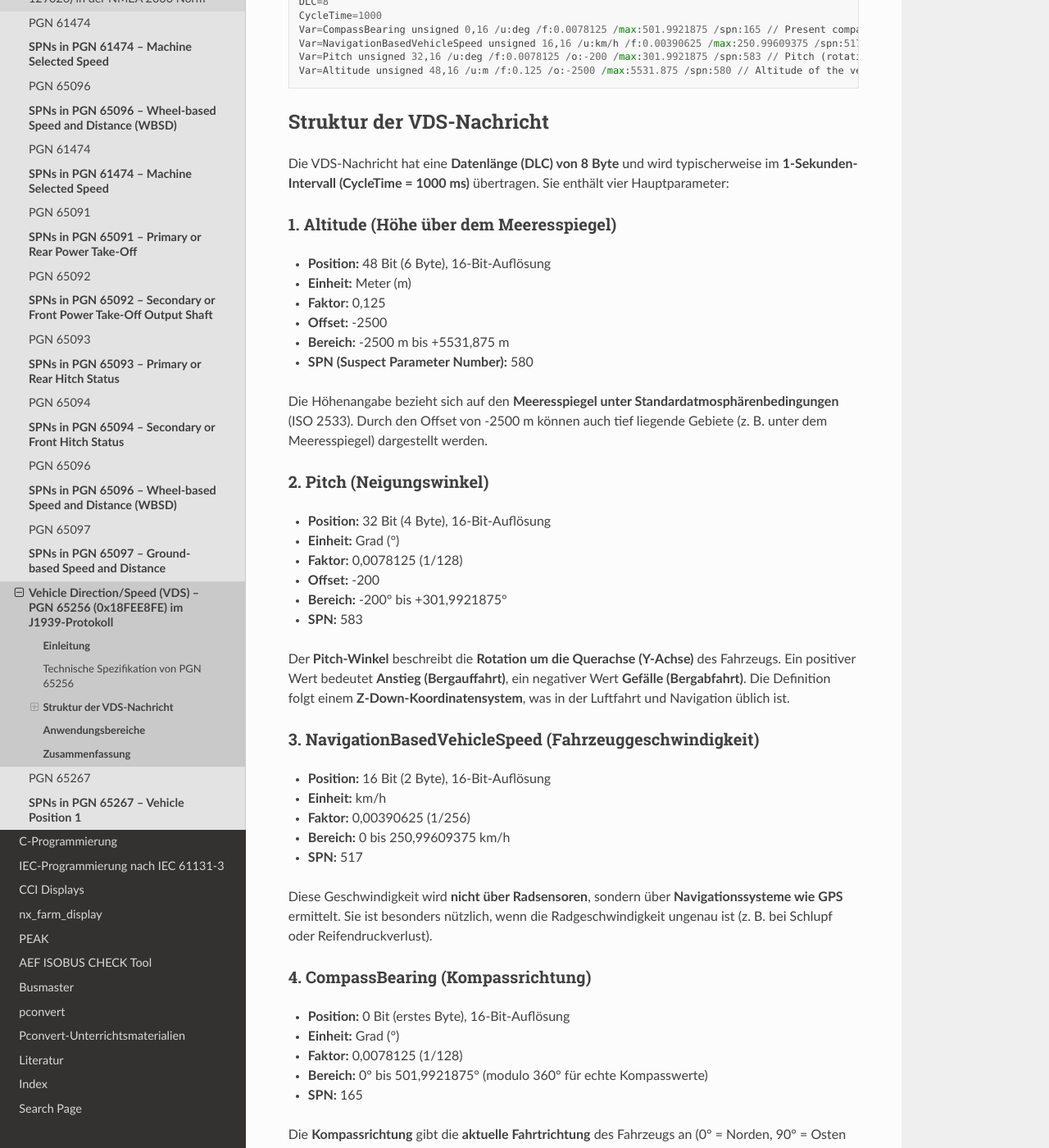
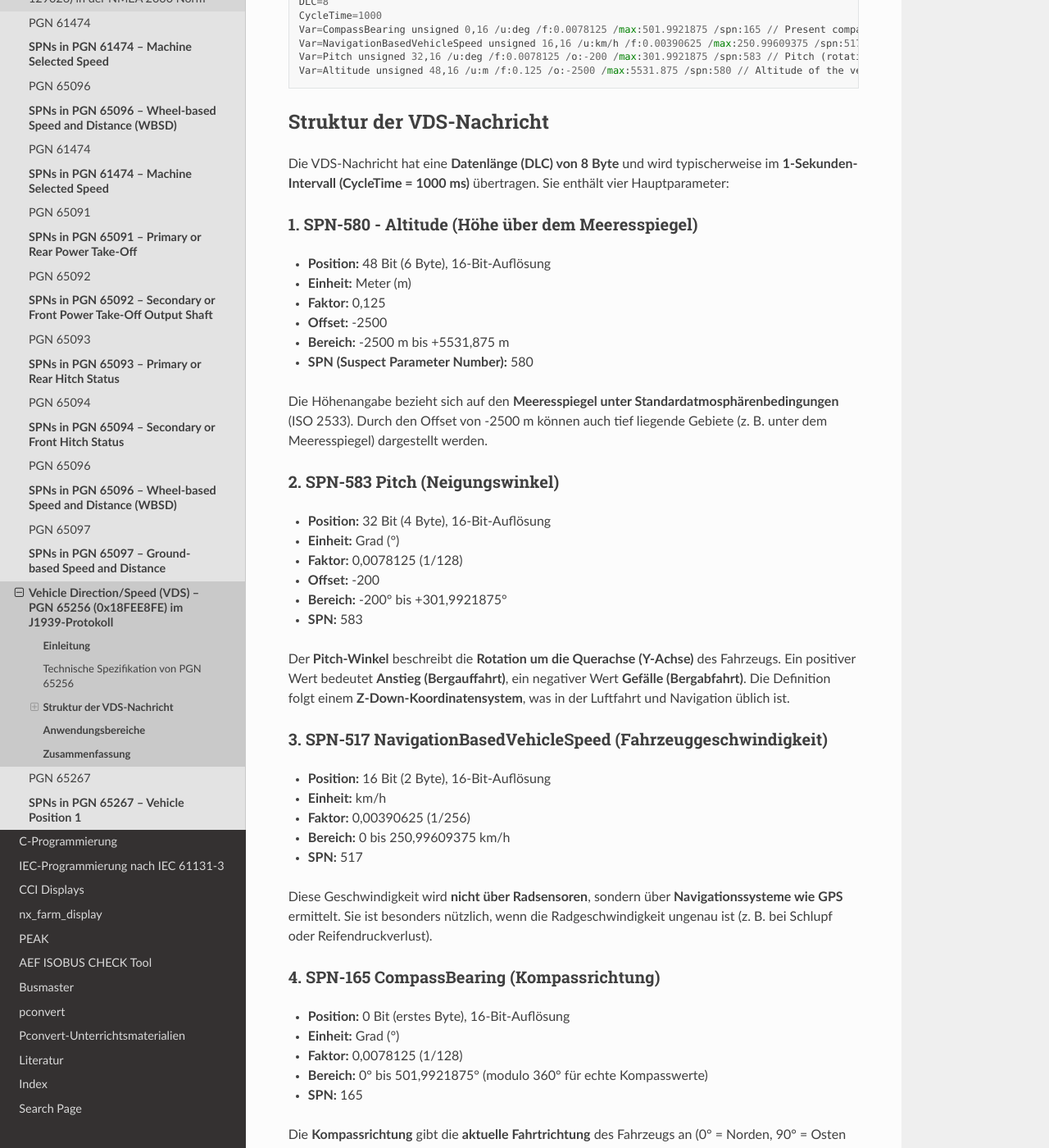
Before and after one commit to Meisterschulen-am-Ostbahnhof-Munchen/ISOBUS-other-docs, a Sphinx documentation site: the page built from docs/PGN/PGN_65256.md, in a window 1280 px wide and 1400 px high, scrolled down 594 px. Shown: the whole window at 82% size. Built offline with Sphinx 7.4.7 and the Read the Docs theme 3.1.0, drawn with Linux system fonts in a browser that asks for light colours.

Commit message:
Update PGN_65256.md

```diff
--- a/docs/PGN/PGN_65256.md
+++ b/docs/PGN/PGN_65256.md
@@ -24,7 +24,7 @@
 
 Die VDS-Nachricht hat eine **Datenlänge (DLC) von 8 Byte** und wird typischerweise im **1-Sekunden-Intervall (CycleTime = 1000 ms)** übertragen. Sie enthält vier Hauptparameter:
 
-### **1. Altitude (Höhe über dem Meeresspiegel)**
+### **1. SPN-580 - Altitude (Höhe über dem Meeresspiegel)**
 - **Position:** 48 Bit (6 Byte), 16-Bit-Auflösung
 - **Einheit:** Meter (m)
 - **Faktor:** 0,125
@@ -34,7 +34,7 @@
 
 Die Höhenangabe bezieht sich auf den **Meeresspiegel unter Standardatmosphärenbedingungen** (ISO 2533). Durch den Offset von -2500 m können auch tief liegende Gebiete (z. B. unter dem Meeresspiegel) dargestellt werden.
 
-### **2. Pitch (Neigungswinkel)**
+### **2. SPN-583 Pitch (Neigungswinkel)**
 - **Position:** 32 Bit (4 Byte), 16-Bit-Auflösung
 - **Einheit:** Grad (°)
 - **Faktor:** 0,0078125 (1/128)
@@ -44,7 +44,7 @@
 
 Der **Pitch-Winkel** beschreibt die **Rotation um die Querachse (Y-Achse)** des Fahrzeugs. Ein positiver Wert bedeutet **Anstieg (Bergauffahrt)**, ein negativer Wert **Gefälle (Bergabfahrt)**. Die Definition folgt einem **Z-Down-Koordinatensystem**, was in der Luftfahrt und Navigation üblich ist.
 
-### **3. NavigationBasedVehicleSpeed (Fahrzeuggeschwindigkeit)**
+### **3. SPN-517 NavigationBasedVehicleSpeed (Fahrzeuggeschwindigkeit)**
 - **Position:** 16 Bit (2 Byte), 16-Bit-Auflösung
 - **Einheit:** km/h
 - **Faktor:** 0,00390625 (1/256)
@@ -53,7 +53,7 @@
 
 Diese Geschwindigkeit wird **nicht über Radsensoren**, sondern über **Navigationssysteme wie GPS** ermittelt. Sie ist besonders nützlich, wenn die Radgeschwindigkeit ungenau ist (z. B. bei Schlupf oder Reifendruckverlust).
 
-### **4. CompassBearing (Kompassrichtung)**
+### **4. SPN-165 CompassBearing (Kompassrichtung)**
 - **Position:** 0 Bit (erstes Byte), 16-Bit-Auflösung
 - **Einheit:** Grad (°)
 - **Faktor:** 0,0078125 (1/128)
```
